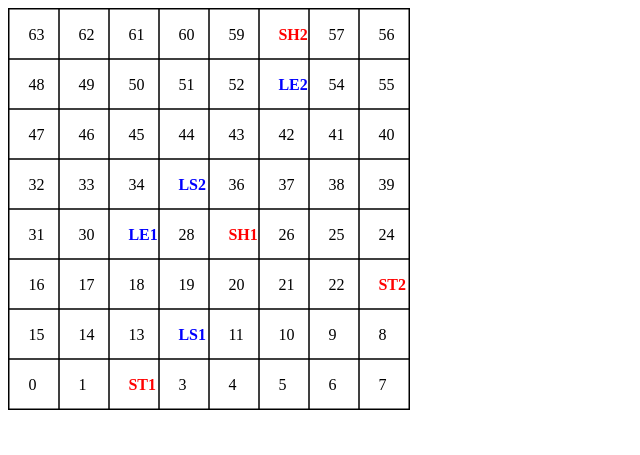
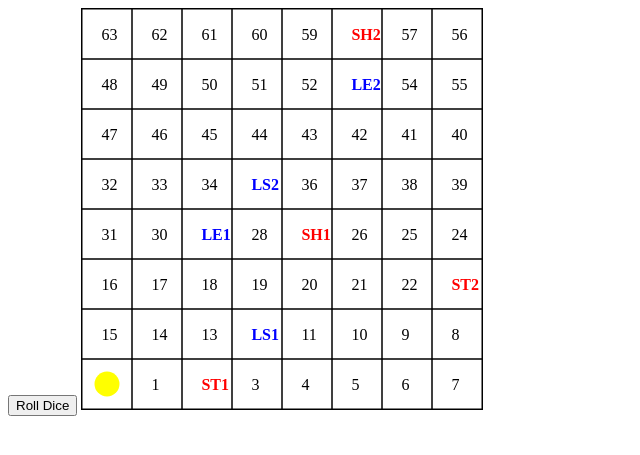
Before and after one commit to js0753/SnakesAndLadders-AI-Generated-, a Flask app: page / in a window 1280 px wide. Shown: the top 455 px of the page, without its empty margins (0-640 px from the left). Run offline with Flask 3, Linux system fonts and the light colour scheme.

Commit message:
rollthedice

```diff
--- a/templates/index.html
+++ b/templates/index.html
@@ -28,9 +28,13 @@
             font-weight: bold;
             fill: blue;
         }
+        .player {
+            fill: yellow;
+        }
     </style>
 </head>
 <body>
+	<button id="roll-dice-btn">Roll Dice</button>
     <script>
         const size = 8;
         const cellSize = 50;
@@ -46,6 +50,7 @@
         const ladder2Start = 35;
         const ladder2End = 53;
 
+        let playerPos = 0; // Starting position for player
         const svg = d3.select("body")
             .append("svg")
             .attr("width", gridSize)
@@ -88,8 +93,8 @@
                 }
             })
             .text(d => {
-                if (d === snake1Tail) return "ST1";
-                if (d ===snake1Head) return "SH1";
+if (d === snake1Tail) return "ST1";
+if (d === snake1Head) return "SH1";
 if (d === snake2Tail) return "ST2";
 if (d === snake2Head) return "SH2";
 if (d === ladder1Start) return "LS1";
@@ -97,21 +102,36 @@ if (d === ladder1End) return "LE1";
 if (d === ladder2Start) return "LS2";
 if (d === ladder2End) return "LE2";
 return d;
-})
-.style("font-weight", d => {
-if (d === snake1Tail || d === snake1Head || d === snake2Tail || d === snake2Head ||
-d === ladder1Start || d === ladder1End || d === ladder2Start || d === ladder2End) {
-return "bold";
-}
-})
-.style("fill", d => {
-if (d === snake1Tail || d === snake1Head || d === snake2Tail || d === snake2Head) {
-return "red";
-} else if (d === ladder1Start || d === ladder1End || d === ladder2Start || d === ladder2End) {
-return "blue";
-}
 });
+
+let playerCell = 0; // starting cell for the player
+    let player = svg.append("circle")
+        .attr("cx", cellSize / 2) // x position of the center of the circle
+        .attr("cy", gridSize - cellSize / 2) // y position of the center of the circle
+        .attr("r", cellSize / 4) // radius of the circle
+        .attr("fill", "yellow"); // fill color of the circle
+
+    function movePlayer() {
+        const diceRoll = Math.ceil(Math.random() * 6); // random dice roll
+        playerCell += diceRoll; // add dice roll to current cell to get the new cell
+        if (playerCell >= size * size) playerCell = size * size - 1; // ensure player cannot go beyond the last cell
+
+        // calculate x and y position for the new cell
+        const col = playerCell % size;
+        const row = Math.floor(playerCell / size);
+        const isEvenRow = row % 2 === 0;
+        const x = isEvenRow ? col * cellSize + cellSize / 2 : (size - col - 1) * cellSize + cellSize / 2;
+        const y = (size - row - 1) * cellSize + cellSize / 2;
+
+        // move the player circle to the new cell
+        player.transition()
+            .duration(500)
+            .attr("cx", x)
+            .attr("cy", y);
+    }
+
+    // bind the movePlayer function to the button click event
+    d3.select("#roll-dice-btn").on("click", movePlayer);
 </script>
-
 </body>
 </html>
```
